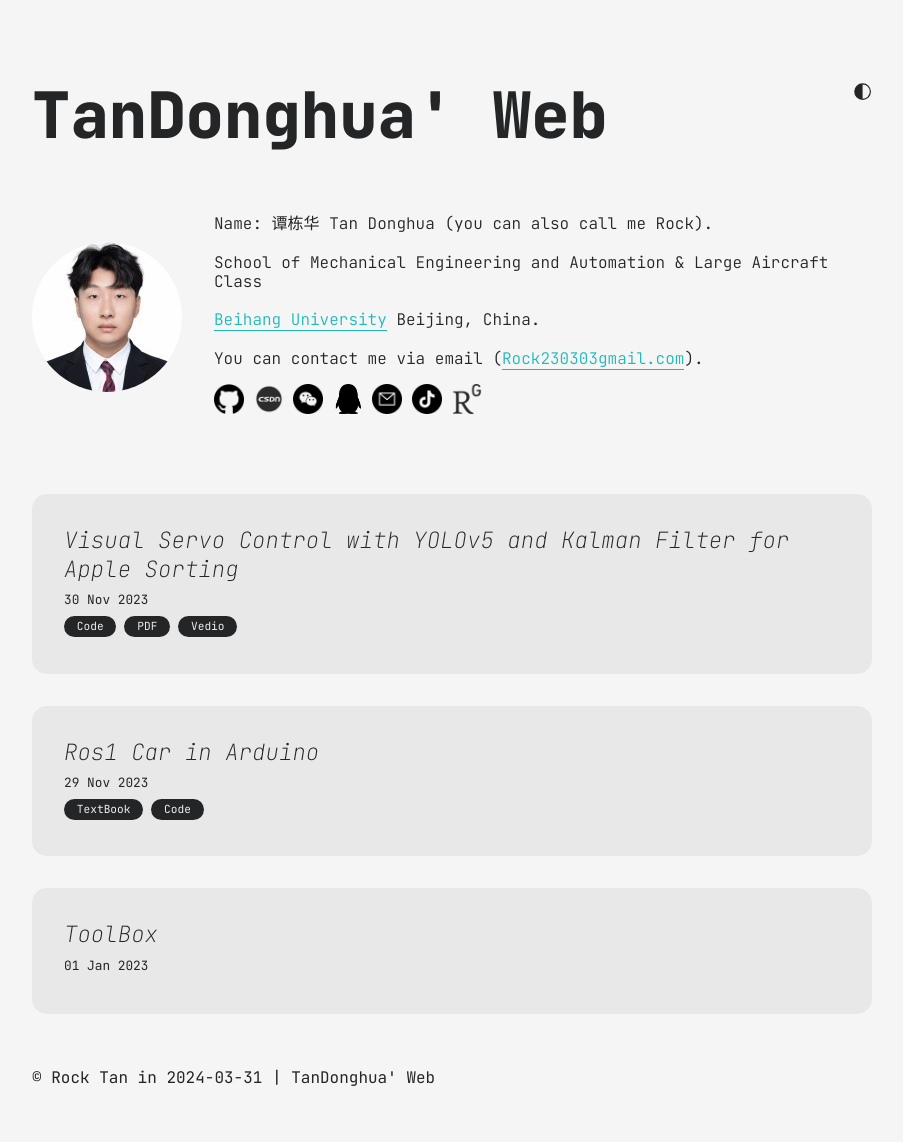
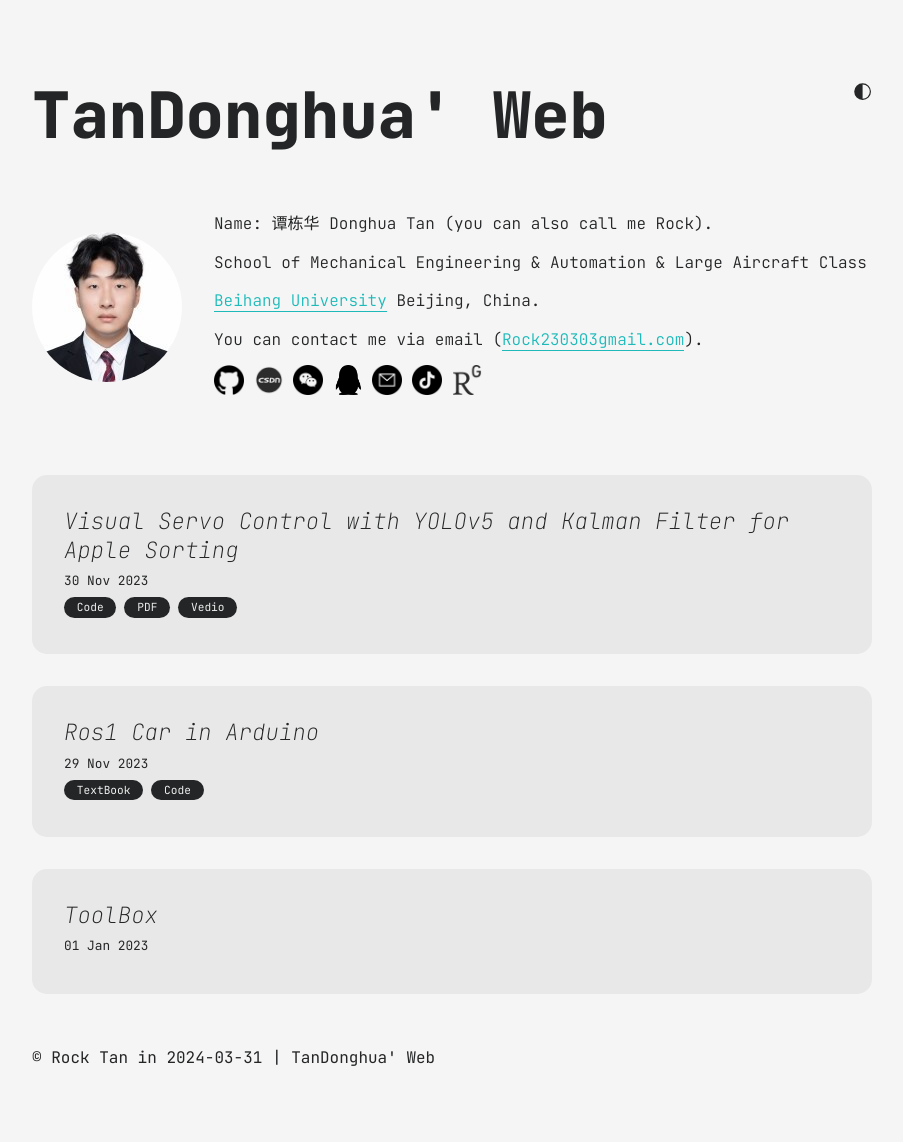
Before and after one commit to Rock230303/Rock230303.github.io, a Jekyll site: the page built from index.md, in a window 1280 px wide. Shown: the whole page, without its empty margins (188-1091 px from the left). Built offline with Jekyll 4.4.1, drawn with Linux system fonts in a browser that asks for light colours.

Commit message:
Update author.yml

```diff
--- a/_data/author.yml
+++ b/_data/author.yml
@@ -2,11 +2,11 @@ name: ROCK
 dp: https://raw.githubusercontent.com/Rock230303/Rock230303.github.io/main/pic/150200.jpg
 description: "
   <p>
-    Name: 谭栋华 Tan Donghua (you can also call me Rock).
+    Name: 谭栋华 Donghua Tan (you can also call me Rock).
   </p>
   <br/>
   <p>
-    School of Mechanical Engineering and Automation & Large Aircraft Class
+    School of Mechanical Engineering & Automation & Large Aircraft Class
   </p>
   <br/>
   <p>
```
